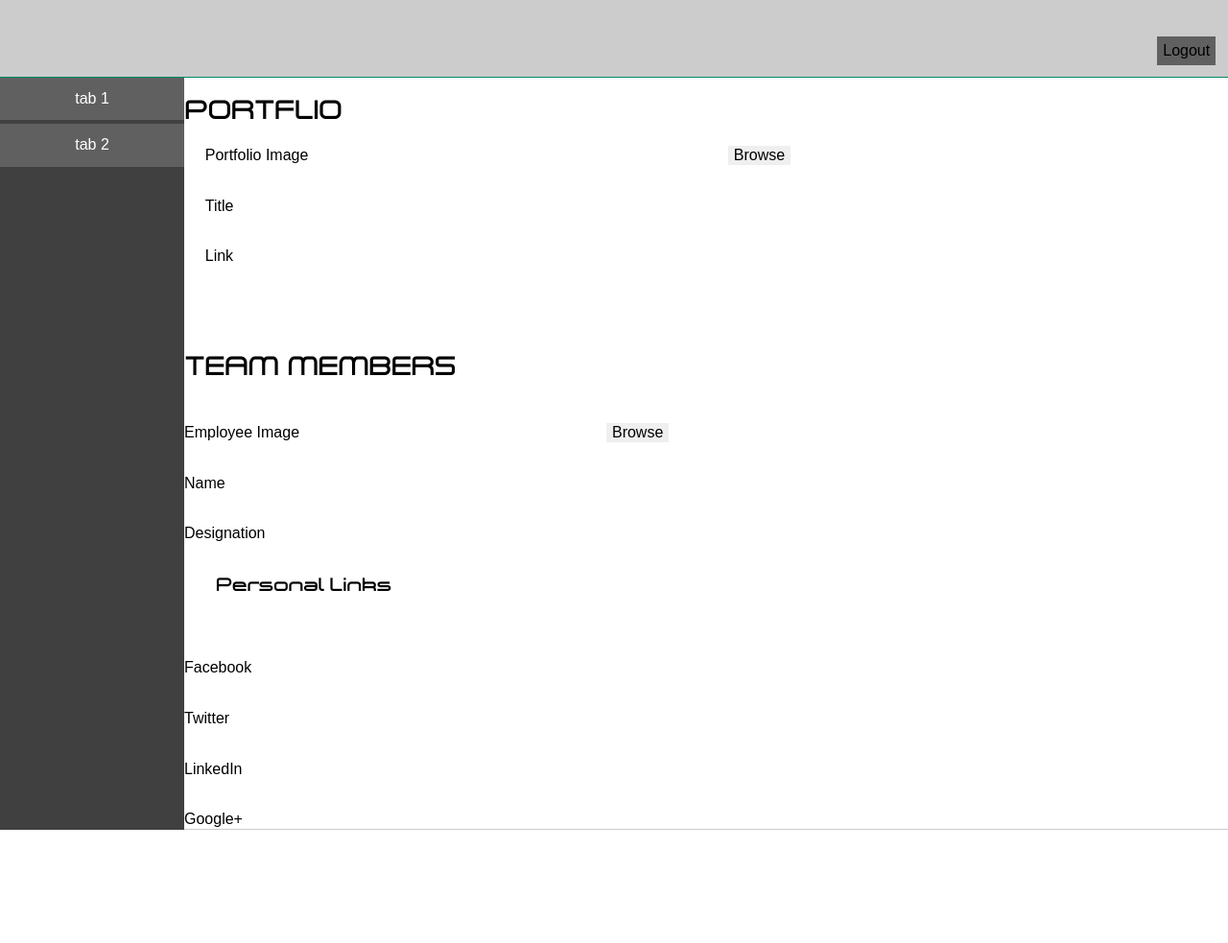
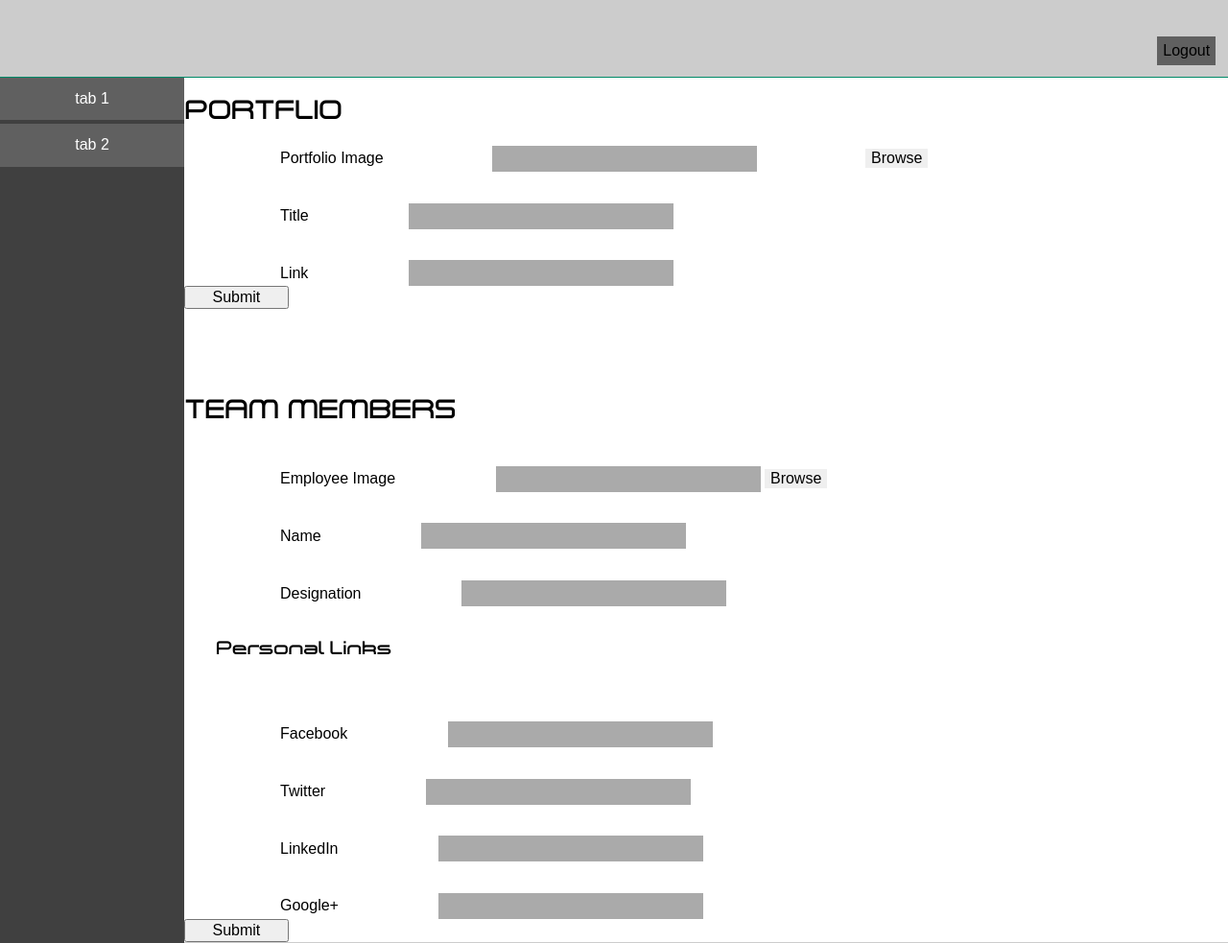
Before and after one commit to AjeebKt/Psybo-Site, a PHP site: page /dashboard.php in a window 1280 px wide. Shown: the whole page at 96% size. Before the commit the page ends 865 px from the top, so only its background shows below. Run offline with PHP 8.4, Linux system fonts and the light colour scheme.

Commit message:
adding style to dashboard

```diff
--- a/css/style.css
+++ b/css/style.css
@@ -94,7 +94,7 @@ aside
 }
 section
 {
-	margin-left: 15%;
+	padding-left: 15%;
 	width: 85%;
 }
 .button
@@ -124,23 +124,27 @@ section
 {
 	width: 100%;
 	padding-top: 90px;
-	/*height: 400px;*/
 	/*background-color: #aaf;*/
 }
 .tab-portfolio input
 {
 	border: 0;
+	background-color: #aaa;
+	height: 25px;
+	width: 25%;
 }
 .tab-team
 {
 	width: 100%;
 	padding-top: 80px;
-	/*height: 400px;*/
 	/*background-color: #faa;*/
 }
 .tab-team input
 {
 	border: 0;
+	background-color: #aaa;
+	height: 25px;
+	width: 25%;
 }
 .button:focus div.tab1-content
 {
@@ -156,16 +160,17 @@ section
 	background-color: #464646;
 	color: #fff;
 }
-.tab-portfolio input, .tab-team input
+.tab-portfolio input,label, .tab-team input, label
 {
 	margin-left: 100px;
 	margin-top: 3%;
-}
-.tab-portfolio label
-{
-	margin-left: 2%;
 }
 .tab-portfolio input.up
 {
 	margin: 1% 10% 0%;
 }
+.submit
+{
+	width: 10%;
+	margin: 0;
+}
--- a/dashboard.php
+++ b/dashboard.php
@@ -46,7 +46,8 @@ if (isset($_SESSION['username']) and isset($_SESSION['password']))
 				<label>Title</label>
 				<input name="" type="text"><br>
 				<label>Link</label>
-				<input name="" type="text">
+				<input name="" type="text"><br>
+				<button class="submit">Submit</button>
 			</div>
 			<div id="tabTeam" class="tab-team">
 			<h3>TEAM MEMBERS</h3>
@@ -66,7 +67,9 @@ if (isset($_SESSION['username']) and isset($_SESSION['password']))
 				<input name="" type="text"><br>
 				<label>Google+</label>
 				<input name="" type="text"><br>
+				<button class="submit">Submit</button>
 			</div>
+
 		</form>
 	</section>
 </body>
```
